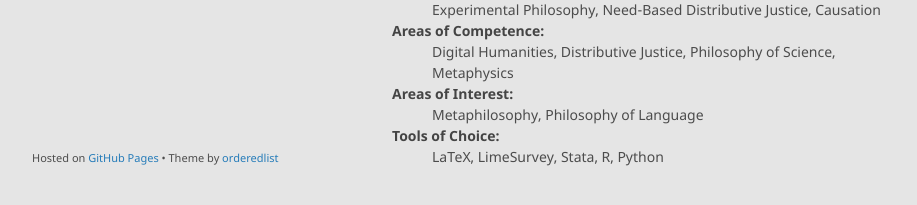
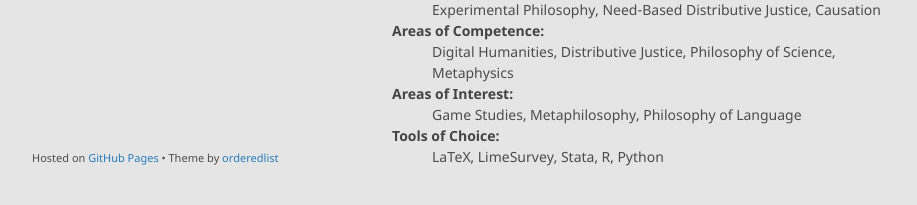
Before and after one commit to alephmembeth/alephmembeth.github.io, a Jekyll site: the page built from index.md, in a window 1280 px wide and 1024 px high. Shown: the part 787-992 px from the top of the window, without its empty margins (178-1095 px from the left). Built offline with Jekyll 4.4.1, drawn with Linux system fonts in a browser that asks for light colours.

Commit message:
Update index.md

```diff
--- a/index.md
+++ b/index.md
@@ -35,7 +35,7 @@ By the way, the portrait to the left (or above, if you’re on a mobile device)
    <dt>Areas of Competence:</dt>
       <dd>Digital Humanities, Distributive Justice, Philosophy of Science, Metaphysics</dd>
    <dt>Areas of Interest:</dt>
-      <dd>Metaphilosophy, Philosophy of Language</dd>
+      <dd>Game Studies, Metaphilosophy, Philosophy of Language</dd>
    <dt>Tools of Choice:</dt>
       <dd>LaTeX, LimeSurvey, Stata, R, Python</dd>
 </dl>
```
